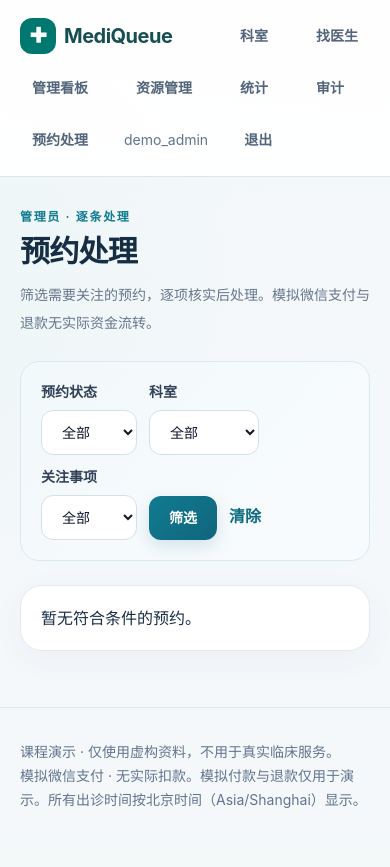
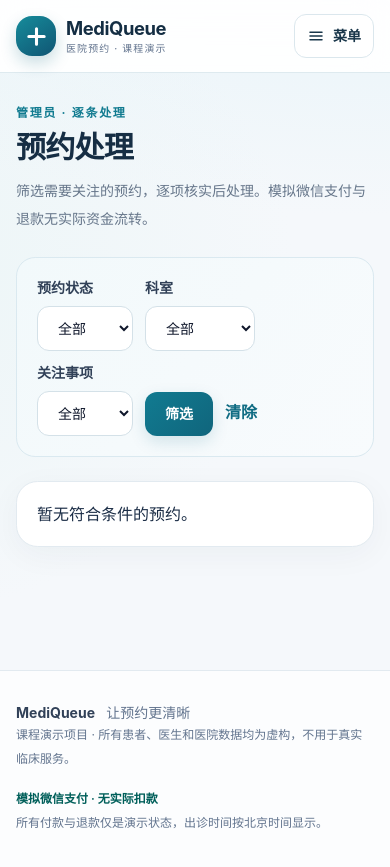
Before and after one commit to SynapseOperator/MediQueue, a Laravel app: page /admin/appointments in a window 390 px wide. Before the commit the page ends 808 px from the top, so only its background shows below. Run offline with Laravel 12, Linux system fonts and the light colour scheme; a user stored in the database is signed in; data comes from the database, SQL or seed files in the repository; data that the repository does not hold is empty; style sheets or scripts are compiled from the project's sources; parts of the project's set-up code (start-up, migrations or seed data) failed here and were passed over.

Commit message:
style: replace crowded header with accessible responsive navigation

```diff
--- a/resources/views/layouts/app.blade.php
+++ b/resources/views/layouts/app.blade.php
@@ -3,50 +3,119 @@
 <head>
     <meta charset="utf-8">
     <meta name="viewport" content="width=device-width, initial-scale=1">
+    <meta name="theme-color" content="#f5f8fb">
     <title>@yield('title', '医院预约挂号') · MediQueue</title>
     @vite(['resources/css/app.css', 'resources/js/app.js'])
 </head>
 <body class="min-h-screen font-sans">
     <a class="sr-only focus:not-sr-only" href="#main-content">跳到主要内容</a>
-    <header class="border-b border-[#dce8e5] bg-white/95">
-        <nav class="mx-auto flex max-w-6xl flex-wrap items-center gap-x-6 gap-y-3 px-5 py-4" aria-label="主导航">
-            <a class="mr-auto flex items-center gap-2 text-xl font-bold tracking-tight text-[#164f53]" href="{{ route('home') }}"><span aria-hidden="true" class="grid h-9 w-9 place-items-center rounded-xl bg-teal-700 text-lg text-white">✚</span> MediQueue <span class="hidden text-xs font-normal text-slate-500 sm:inline">医院预约挂号</span></a>
-            <a class="nav-link" href="{{ route('departments.index') }}">科室</a>
-            <a class="nav-link" href="{{ route('doctors.index') }}">找医生</a>
+    <header class="site-header">
+        <div class="mx-auto flex max-w-7xl items-center justify-between gap-5 px-4 py-3.5 sm:px-6 lg:px-8">
+            <a class="site-brand shrink-0" href="{{ route('home') }}" aria-label="MediQueue 首页">
+                <span class="brand-mark" aria-hidden="true">
+                    <svg viewBox="0 0 24 24" width="23" height="23" fill="none">
+                        <path d="M12 4v16M4 12h16" stroke="white" stroke-width="3.2" stroke-linecap="round"/>
+                    </svg>
+                </span>
+                <span class="flex flex-col leading-tight">
+                    <span class="text-[1.15rem] sm:text-xl">MediQueue</span>
+                    <span class="mt-0.5 text-[.62rem] font-medium tracking-[.12em] text-slate-500">医院预约 · 课程演示</span>
+                </span>
+            </a>
+
+            <nav class="hidden items-center gap-0.5 xl:flex" aria-label="主导航">
+                <a class="nav-link {{ request()->routeIs('departments.*') ? 'is-active' : '' }}" href="{{ route('departments.index') }}">科室</a>
+                <a class="nav-link {{ request()->routeIs('doctors.*') ? 'is-active' : '' }}" href="{{ route('doctors.index') }}">找医生</a>
                 @auth
                     @if(auth()->user()->role === 'PATIENT')
-                    <a class="nav-link" href="{{ route('patient.profile.edit') }}">我的资料</a>
-                    <a class="nav-link" href="{{ route('appointments.index') }}">我的预约</a>
+                        <a class="nav-link {{ request()->routeIs('appointments.*') ? 'is-active' : '' }}" href="{{ route('appointments.index') }}">我的预约</a>
+                        <a class="nav-link {{ request()->routeIs('patient.profile.*') ? 'is-active' : '' }}" href="{{ route('patient.profile.edit') }}">我的资料</a>
                     @elseif(auth()->user()->role === 'DOCTOR')
-                    <a class="nav-link" href="{{ route('doctor.workbench') }}">医生工作台</a>
+                        <a class="nav-link {{ request()->routeIs('doctor.*') ? 'is-active' : '' }}" href="{{ route('doctor.workbench') }}">医生工作台</a>
                     @elseif(auth()->user()->role === 'ADMIN')
-                    <a class="nav-link" href="{{ route('admin.dashboard') }}">管理看板</a>
-                    <a class="nav-link" href="{{ route('admin.resources') }}">资源管理</a>
-                    <a class="nav-link" href="{{ route('admin.analytics') }}">统计</a>
-                    <a class="nav-link" href="{{ route('admin.audit') }}">审计</a>
-                    <a class="nav-link" href="{{ route('admin.appointments.index') }}">预约处理</a>
+                        <a class="nav-link {{ request()->routeIs('admin.dashboard') ? 'is-active' : '' }}" href="{{ route('admin.dashboard') }}">管理看板</a>
+                        <a class="nav-link {{ request()->routeIs('admin.resources') ? 'is-active' : '' }}" href="{{ route('admin.resources') }}">资源管理</a>
+                        <a class="nav-link {{ request()->routeIs('admin.analytics') ? 'is-active' : '' }}" href="{{ route('admin.analytics') }}">统计</a>
+                        <a class="nav-link {{ request()->routeIs('admin.audit') ? 'is-active' : '' }}" href="{{ route('admin.audit') }}">审计</a>
+                        <a class="nav-link {{ request()->routeIs('admin.appointments.*') ? 'is-active' : '' }}" href="{{ route('admin.appointments.index') }}">预约处理</a>
                     @endif
-                <span class="text-sm text-slate-500">{{ auth()->user()->username }}</span>
-                <form method="POST" action="{{ route('logout') }}">@csrf<button class="nav-link" type="submit">退出</button></form>
+                @endauth
+            </nav>
+
+            <div class="hidden shrink-0 items-center gap-3 xl:flex">
+                @auth
+                    <span class="nav-user" title="{{ auth()->user()->username }}">{{ auth()->user()->username }}</span>
+                    <form method="POST" action="{{ route('logout') }}">@csrf
+                        <button class="nav-link" type="submit">退出</button>
+                    </form>
                 @else
                     <a class="nav-link" href="{{ route('login') }}">登录</a>
                     <a class="btn" href="{{ route('register') }}">患者注册</a>
                 @endauth
+            </div>
+
+            <details class="nav-mobile xl:hidden">
+                <summary aria-label="展开导航菜单">
+                    <svg viewBox="0 0 24 24" width="18" height="18" fill="none" aria-hidden="true">
+                        <path d="M4 7h16M4 12h16M4 17h16" stroke="currentColor" stroke-width="2" stroke-linecap="round"/>
+                    </svg>
+                    菜单
+                </summary>
+                <nav class="nav-drawer" aria-label="移动端导航">
+                    <a class="nav-link {{ request()->routeIs('departments.*') ? 'is-active' : '' }}" href="{{ route('departments.index') }}">科室</a>
+                    <a class="nav-link {{ request()->routeIs('doctors.*') ? 'is-active' : '' }}" href="{{ route('doctors.index') }}">找医生</a>
+                    @auth
+                        @if(auth()->user()->role === 'PATIENT')
+                            <a class="nav-link {{ request()->routeIs('appointments.*') ? 'is-active' : '' }}" href="{{ route('appointments.index') }}">我的预约</a>
+                            <a class="nav-link {{ request()->routeIs('patient.profile.*') ? 'is-active' : '' }}" href="{{ route('patient.profile.edit') }}">我的资料</a>
+                        @elseif(auth()->user()->role === 'DOCTOR')
+                            <a class="nav-link {{ request()->routeIs('doctor.*') ? 'is-active' : '' }}" href="{{ route('doctor.workbench') }}">医生工作台</a>
+                        @elseif(auth()->user()->role === 'ADMIN')
+                            <a class="nav-link {{ request()->routeIs('admin.dashboard') ? 'is-active' : '' }}" href="{{ route('admin.dashboard') }}">管理看板</a>
+                            <a class="nav-link {{ request()->routeIs('admin.resources') ? 'is-active' : '' }}" href="{{ route('admin.resources') }}">资源管理</a>
+                            <a class="nav-link {{ request()->routeIs('admin.analytics') ? 'is-active' : '' }}" href="{{ route('admin.analytics') }}">统计</a>
+                            <a class="nav-link {{ request()->routeIs('admin.audit') ? 'is-active' : '' }}" href="{{ route('admin.audit') }}">审计</a>
+                            <a class="nav-link {{ request()->routeIs('admin.appointments.*') ? 'is-active' : '' }}" href="{{ route('admin.appointments.index') }}">预约处理</a>
+                        @endif
+                        <div class="my-2 border-t border-slate-100"></div>
+                        <p class="px-4 py-2 text-xs text-slate-500">当前账号 · <span class="break-all">{{ auth()->user()->username }}</span></p>
+                        <form method="POST" action="{{ route('logout') }}">@csrf
+                            <button class="nav-link w-full text-left" type="submit">退出登录</button>
+                        </form>
+                    @else
+                        <div class="my-2 border-t border-slate-100"></div>
+                        <a class="nav-link" href="{{ route('login') }}">登录</a>
+                        <a class="btn mt-2 w-full" href="{{ route('register') }}">患者注册</a>
+                    @endauth
                 </nav>
+            </details>
+        </div>
     </header>
-    <main id="main-content" class="mx-auto max-w-6xl px-5 py-8 sm:py-12">
-        @if(session('status'))<p class="mb-6 rounded-xl border border-teal-200 bg-teal-50 p-4 text-teal-900" role="status">{{ session('status') }}</p>@endif
+
+    <main id="main-content" class="mx-auto min-h-[65vh] max-w-7xl px-4 py-8 sm:px-6 sm:py-10 lg:px-8 lg:py-12">
+        @if(session('status'))
+            <p class="mb-6 rounded-2xl border border-teal-200 bg-teal-50 px-5 py-4 text-sm text-teal-900" role="status">{{ session('status') }}</p>
+        @endif
         @if($errors->any())
-            <div class="mb-6 rounded-xl border border-red-200 bg-red-50 p-4 text-red-900" role="alert">
+            <div class="mb-6 rounded-2xl border border-red-200 bg-red-50 px-5 py-4 text-sm text-red-900" role="alert">
                 <p class="font-semibold">请检查以下内容：</p>
-                <ul class="mt-2 list-inside list-disc">@foreach($errors->all() as $error)<li>{{ $error }}</li>@endforeach</ul>
+                <ul class="mt-2 list-inside list-disc space-y-1">@foreach($errors->all() as $error)<li>{{ $error }}</li>@endforeach</ul>
             </div>
         @endif
         @yield('content')
     </main>
-    <footer class="mx-auto max-w-6xl border-t border-[#dce8e5] px-5 py-8 text-sm leading-6 text-slate-500">
-        <p>课程演示 · 仅使用虚构资料，不用于真实临床服务。</p>
-        <p>模拟微信支付 · 无实际扣款。模拟付款与退款仅用于演示。所有出诊时间按北京时间（Asia/Shanghai）显示。</p>
+
+    <footer class="mt-12 border-t border-[#e2eaf0] bg-white/70">
+        <div class="mx-auto flex max-w-7xl flex-col justify-between gap-4 px-4 py-8 text-xs leading-6 text-slate-500 sm:px-6 lg:flex-row lg:items-center lg:px-8">
+            <div>
+                <p class="text-sm font-bold text-slate-700">MediQueue <span class="ml-2 font-normal text-slate-500">让预约更清晰</span></p>
+                <p>课程演示项目 · 所有患者、医生和医院数据均为虚构，不用于真实临床服务。</p>
+            </div>
+            <div class="lg:max-w-sm lg:text-right">
+                <p class="font-semibold text-teal-800">模拟微信支付 · 无实际扣款</p>
+                <p>所有付款与退款仅是演示状态，出诊时间按北京时间显示。</p>
+            </div>
+        </div>
     </footer>
 </body>
 </html>
```
Lines whose indentation alone changed are shown as unchanged.
